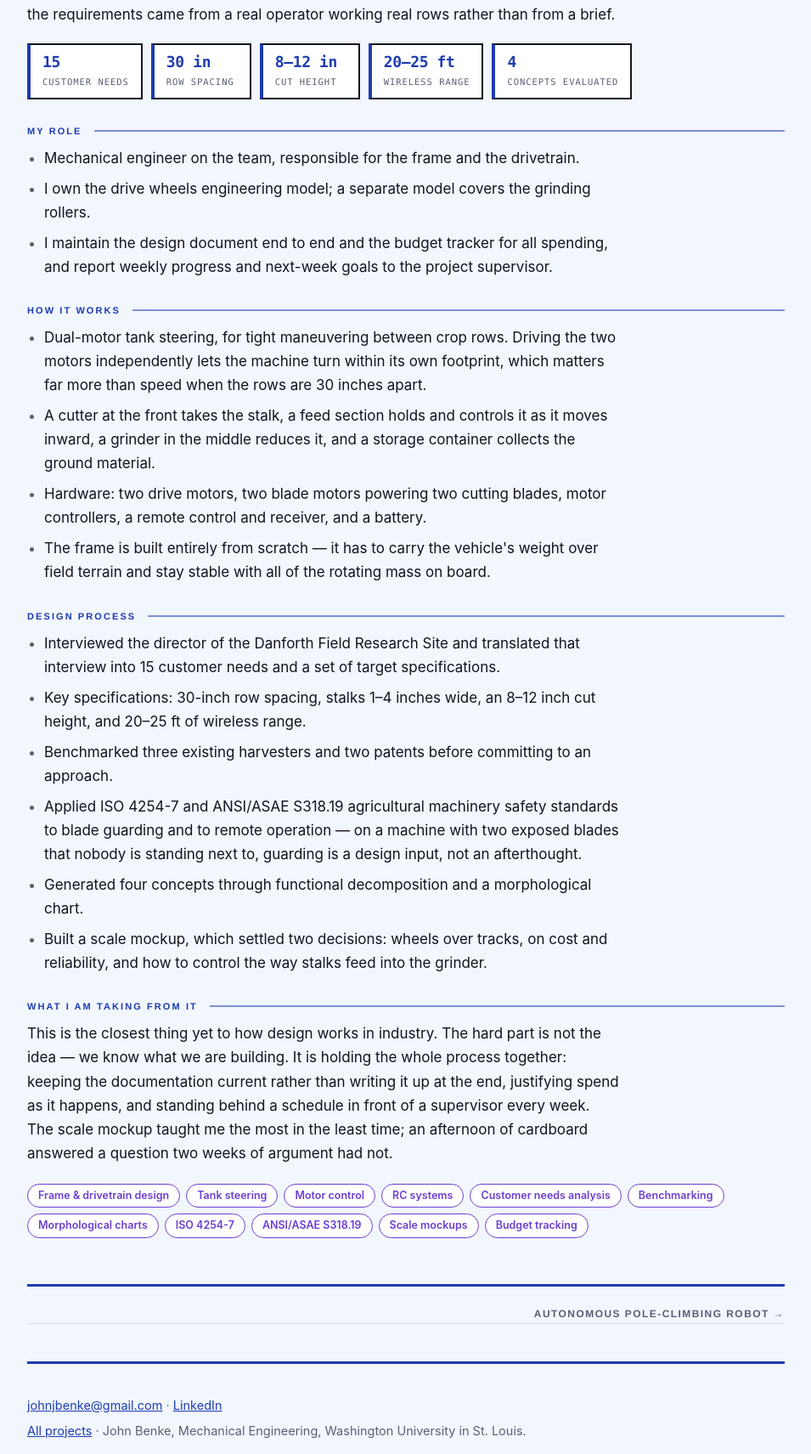
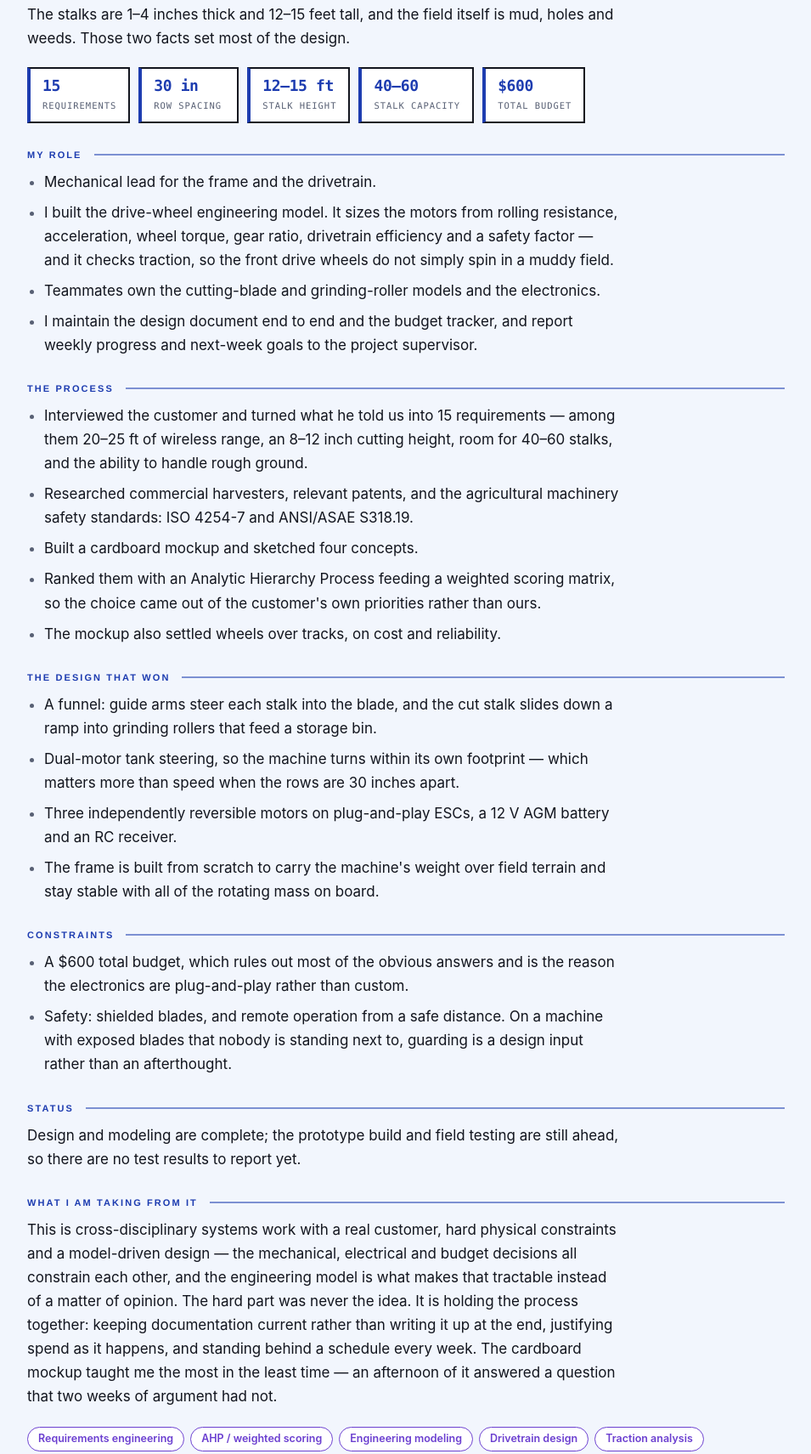
Before and after one commit to johnbenke/johnbenke.github.io, a plain HTML site: page harvester.html in a window 1280 px wide. Shown: the part 404-2115 px from the top of the page at 85% size, without its empty margins (162-1117 px from the left). Drawn offline with Linux system fonts and the light colour scheme.

Commit message:
Update the harvester with the full project brief
Retitles to Remote-Controlled Sorghum Biomass Harvester and rewrites
around why the machine exists: commercial harvesters cut four to eight
rows, the Danforth research plots are single rows 30 inches apart.

Adds the customer by name (Dr. Cody Bagnall), the physical constraints
that drive the design (1-4 inch stalks, 12-15 feet tall, mud and holes),
the 00 budget, the 40-60 stalk capacity, and the selected concept — a
funnel with guide arms feeding a ramp into grinding rollers.

Records the selection method (AHP feeding a weighted scoring matrix) and
John's drive-wheel engineering model, which sizes motors from rolling
resistance, acceleration, wheel torque, gear ratio, drivetrain efficiency
and a safety factor, and checks traction against wheelspin.

Adds a Status section stating design and modeling are complete and the
prototype build and testing are ahead, so no results are claimed.

Motor count follows the newer brief (three reversible motors on ESCs)
rather than the earlier four; flagged in NOTES.md for confirmation.

Co-Authored-By: Claude Opus 5 <noreply@anthropic.com>
Claude-Session: https://claude.ai/code/session_01TUJXncFJJLbUww6XrobeD3

```diff
--- a/harvester.html
+++ b/harvester.html
@@ -3,10 +3,10 @@
 <head>
 <meta charset="utf-8">
 <meta name="viewport" content="width=device-width, initial-scale=1">
-<title>Remote-Controlled Biomass Harvester — John Benke</title>
-<meta name="description" content="MEMS 4110 senior capstone for the Danforth Plant Science Center: a remote-controlled harvester that cuts, grinds and stores sorghum for bioenergy or animal feed.">
-<meta property="og:title" content="Remote-Controlled Biomass Harvester — John Benke">
-<meta property="og:description" content="MEMS 4110 senior capstone for the Danforth Plant Science Center: a remote-controlled harvester that cuts, grinds and stores sorghum for bioenergy or animal feed.">
+<title>Remote-Controlled Sorghum Biomass Harvester — John Benke</title>
+<meta name="description" content="MEMS 4110 senior design for the Donald Danforth Plant Science Center: a single-row remote-controlled harvester that cuts, grinds and stores sorghum on board.">
+<meta property="og:title" content="Remote-Controlled Sorghum Biomass Harvester — John Benke">
+<meta property="og:description" content="MEMS 4110 senior design for the Donald Danforth Plant Science Center: a single-row remote-controlled harvester that cuts, grinds and stores sorghum on board.">
 <meta property="og:type" content="website">
 <meta property="og:url" content="https://johnbenke.github.io/harvester.html">
 <meta property="og:image" content="https://johnbenke.github.io/images/hero-cutlass.jpg">
@@ -16,80 +16,93 @@
 <div class="wrap">
   <a class="back" href="./">← John Benke</a>
   <header class="phead">
-    <h1>Remote-Controlled Biomass Harvester</h1>
-    <p class="meta">MEMS 4110 Senior Capstone · Sponsored by the Danforth Plant Science Center Field Research Site · Team of four · August 2026 – present</p>
+    <h1>Remote-Controlled Sorghum Biomass Harvester</h1>
+    <p class="meta">MEMS 4110 Mechanical Engineering Design · Washington University in St. Louis · Team of four · Customer: Dr. Cody Bagnall, Donald Danforth Plant Science Center · Fall 2026 – present</p>
   </header>
   <div class="pbody">
     <article class="last">
-      <p class="overview">A fully remote-controlled harvester that cuts sorghum stalks in the
-      field, grinds them on board, and stores the ground material until the machine is driven
-      back to the operator and emptied. The output goes to bioenergy or to feed for animals on
-      the farm.</p>
-      <p class="overview">The project is sponsored by the Danforth Plant Science Center Field
-      Research Site, so the requirements came from a real operator working real rows rather
-      than from a brief.</p>
+      <p class="overview">Commercial biomass harvesters cut four to eight rows at a time. That
+      is far too big for the Danforth Center's research plots, where sorghum is grown in single
+      test rows spaced 30 inches apart. The researchers needed something small enough to drive
+      wirelessly down one row — cutting stalks, grinding them down, and storing the biomass on
+      board.</p>
+      <p class="overview">The stalks are 1–4 inches thick and 12–15 feet tall, and the field
+      itself is mud, holes and weeds. Those two facts set most of the design.</p>
 
       <ul class="metrics">
-        <li><b>15</b><span>customer needs</span></li>
+        <li><b>15</b><span>requirements</span></li>
         <li><b>30 in</b><span>row spacing</span></li>
-        <li><b>8–12 in</b><span>cut height</span></li>
-        <li><b>20–25 ft</b><span>wireless range</span></li>
-        <li><b>4</b><span>concepts evaluated</span></li>
+        <li><b>12–15 ft</b><span>stalk height</span></li>
+        <li><b>40–60</b><span>stalk capacity</span></li>
+        <li><b>$600</b><span>total budget</span></li>
       </ul>
 
       <h4>My role</h4>
       <ul class="pts">
-        <li>Mechanical engineer on the team, responsible for the frame and the drivetrain.</li>
-        <li>I own the drive wheels engineering model; a separate model covers the grinding
-        rollers.</li>
-        <li>I maintain the design document end to end and the budget tracker for all spending,
-        and report weekly progress and next-week goals to the project supervisor.</li>
+        <li>Mechanical lead for the frame and the drivetrain.</li>
+        <li>I built the drive-wheel engineering model. It sizes the motors from rolling
+        resistance, acceleration, wheel torque, gear ratio, drivetrain efficiency and a safety
+        factor — and it checks traction, so the front drive wheels do not simply spin in a
+        muddy field.</li>
+        <li>Teammates own the cutting-blade and grinding-roller models and the electronics.</li>
+        <li>I maintain the design document end to end and the budget tracker, and report weekly
+        progress and next-week goals to the project supervisor.</li>
       </ul>
 
-      <h4>How it works</h4>
+      <h4>The process</h4>
       <ul class="pts">
-        <li>Dual-motor tank steering, for tight maneuvering between crop rows. Driving the two
-        motors independently lets the machine turn within its own footprint, which matters far
-        more than speed when the rows are 30 inches apart.</li>
-        <li>A cutter at the front takes the stalk, a feed section holds and controls it as it
-        moves inward, a grinder in the middle reduces it, and a storage container collects the
-        ground material.</li>
-        <li>Hardware: two drive motors, two blade motors powering two cutting blades, motor
-        controllers, a remote control and receiver, and a battery.</li>
-        <li>The frame is built entirely from scratch — it has to carry the vehicle's weight over
-        field terrain and stay stable with all of the rotating mass on board.</li>
+        <li>Interviewed the customer and turned what he told us into 15 requirements — among
+        them 20–25 ft of wireless range, an 8–12 inch cutting height, room for 40–60 stalks, and
+        the ability to handle rough ground.</li>
+        <li>Researched commercial harvesters, relevant patents, and the agricultural machinery
+        safety standards: ISO 4254-7 and ANSI/ASAE S318.19.</li>
+        <li>Built a cardboard mockup and sketched four concepts.</li>
+        <li>Ranked them with an Analytic Hierarchy Process feeding a weighted scoring matrix, so
+        the choice came out of the customer's own priorities rather than ours.</li>
+        <li>The mockup also settled wheels over tracks, on cost and reliability.</li>
       </ul>
 
-      <h4>Design process</h4>
+      <h4>The design that won</h4>
       <ul class="pts">
-        <li>Interviewed the director of the Danforth Field Research Site and translated that
-        interview into 15 customer needs and a set of target specifications.</li>
-        <li>Key specifications: 30-inch row spacing, stalks 1–4 inches wide, an 8–12 inch cut
-        height, and 20–25 ft of wireless range.</li>
-        <li>Benchmarked three existing harvesters and two patents before committing to an
-        approach.</li>
-        <li>Applied ISO 4254-7 and ANSI/ASAE S318.19 agricultural machinery safety standards to
-        blade guarding and to remote operation — on a machine with two exposed blades that
-        nobody is standing next to, guarding is a design input, not an afterthought.</li>
-        <li>Generated four concepts through functional decomposition and a morphological
-        chart.</li>
-        <li>Built a scale mockup, which settled two decisions: wheels over tracks, on cost and
-        reliability, and how to control the way stalks feed into the grinder.</li>
+        <li>A funnel: guide arms steer each stalk into the blade, and the cut stalk slides down
+        a ramp into grinding rollers that feed a storage bin.</li>
+        <li>Dual-motor tank steering, so the machine turns within its own footprint — which
+        matters more than speed when the rows are 30 inches apart.</li>
+        <li>Three independently reversible motors on plug-and-play ESCs, a 12 V AGM battery and
+        an RC receiver.</li>
+        <li>The frame is built from scratch to carry the machine's weight over field terrain and
+        stay stable with all of the rotating mass on board.</li>
       </ul>
 
+      <h4>Constraints</h4>
+      <ul class="pts">
+        <li>A $600 total budget, which rules out most of the obvious answers and is the reason
+        the electronics are plug-and-play rather than custom.</li>
+        <li>Safety: shielded blades, and remote operation from a safe distance. On a machine
+        with exposed blades that nobody is standing next to, guarding is a design input rather
+        than an afterthought.</li>
+      </ul>
+
+      <h4>Status</h4>
+      <p class="overview">Design and modeling are complete; the prototype build and field
+      testing are still ahead, so there are no test results to report yet.</p>
+
       <h4>What I am taking from it</h4>
-      <p class="overview">This is the closest thing yet to how design works in industry. The
-      hard part is not the idea — we know what we are building. It is holding the whole process
-      together: keeping the documentation current rather than writing it up at the end,
-      justifying spend as it happens, and standing behind a schedule in front of a supervisor
-      every week. The scale mockup taught me the most in the least time; an afternoon of
-      cardboard answered a question two weeks of argument had not.</p>
+      <p class="overview">This is cross-disciplinary systems work with a real customer, hard
+      physical constraints and a model-driven design — the mechanical, electrical and budget
+      decisions all constrain each other, and the engineering model is what makes that
+      tractable instead of a matter of opinion. The hard part was never the idea. It is holding
+      the process together: keeping documentation current rather than writing it up at the end,
+      justifying spend as it happens, and standing behind a schedule every week. The cardboard
+      mockup taught me the most in the least time — an afternoon of it answered a question that
+      two weeks of argument had not.</p>
 
       <ul class="tools">
-        <li>Frame &amp; drivetrain design</li><li>Tank steering</li><li>Motor control</li>
-        <li>RC systems</li><li>Customer needs analysis</li><li>Benchmarking</li>
-        <li>Morphological charts</li><li>ISO 4254-7</li><li>ANSI/ASAE S318.19</li>
-        <li>Scale mockups</li><li>Budget tracking</li>
+        <li>Requirements engineering</li><li>AHP / weighted scoring</li>
+        <li>Engineering modeling</li><li>Drivetrain design</li><li>Traction analysis</li>
+        <li>Frame design</li><li>Tank steering</li><li>ESCs &amp; RC systems</li>
+        <li>ISO 4254-7</li><li>ANSI/ASAE S318.19</li><li>Prototyping</li>
+        <li>Working with a real customer</li>
       </ul>
     </article>
   </div>
```
Also changed, not shown: index.html (+11 -9 lines), 1 other file.
